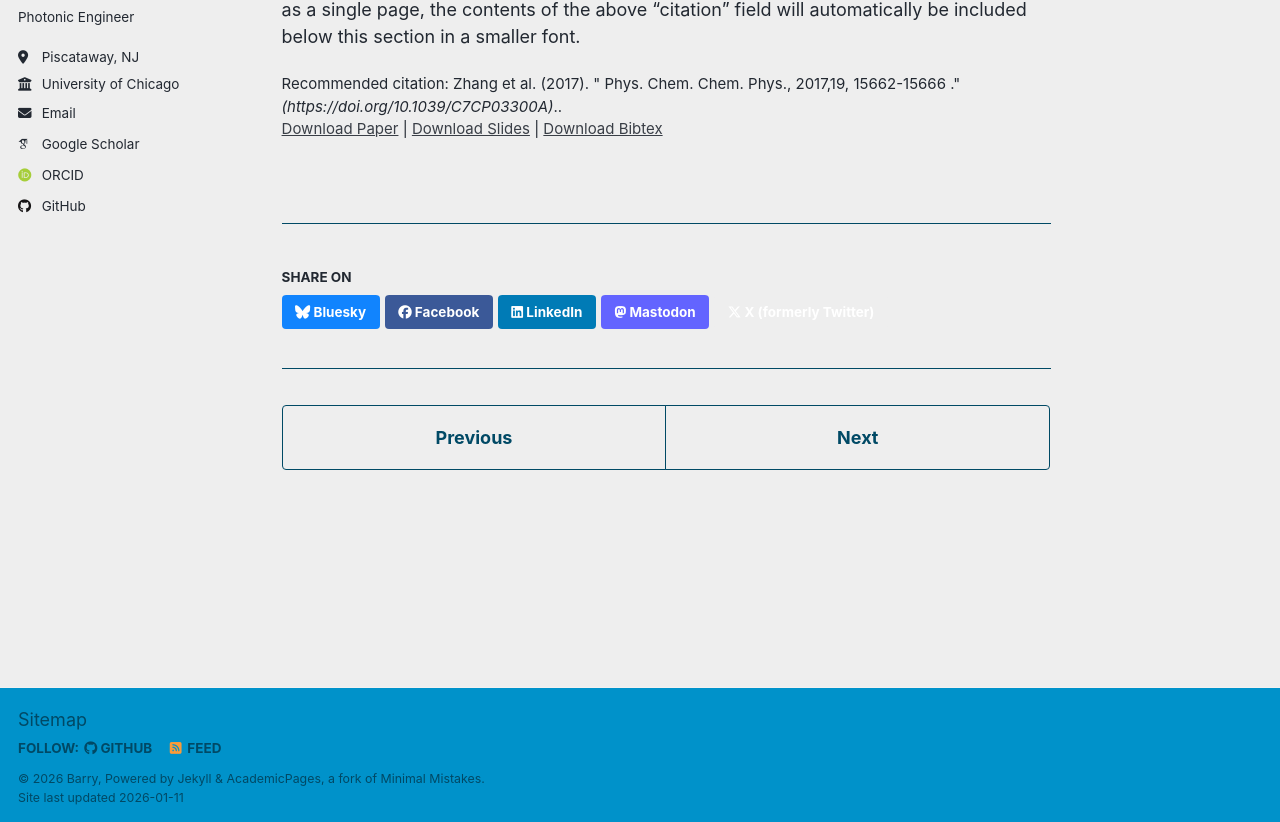
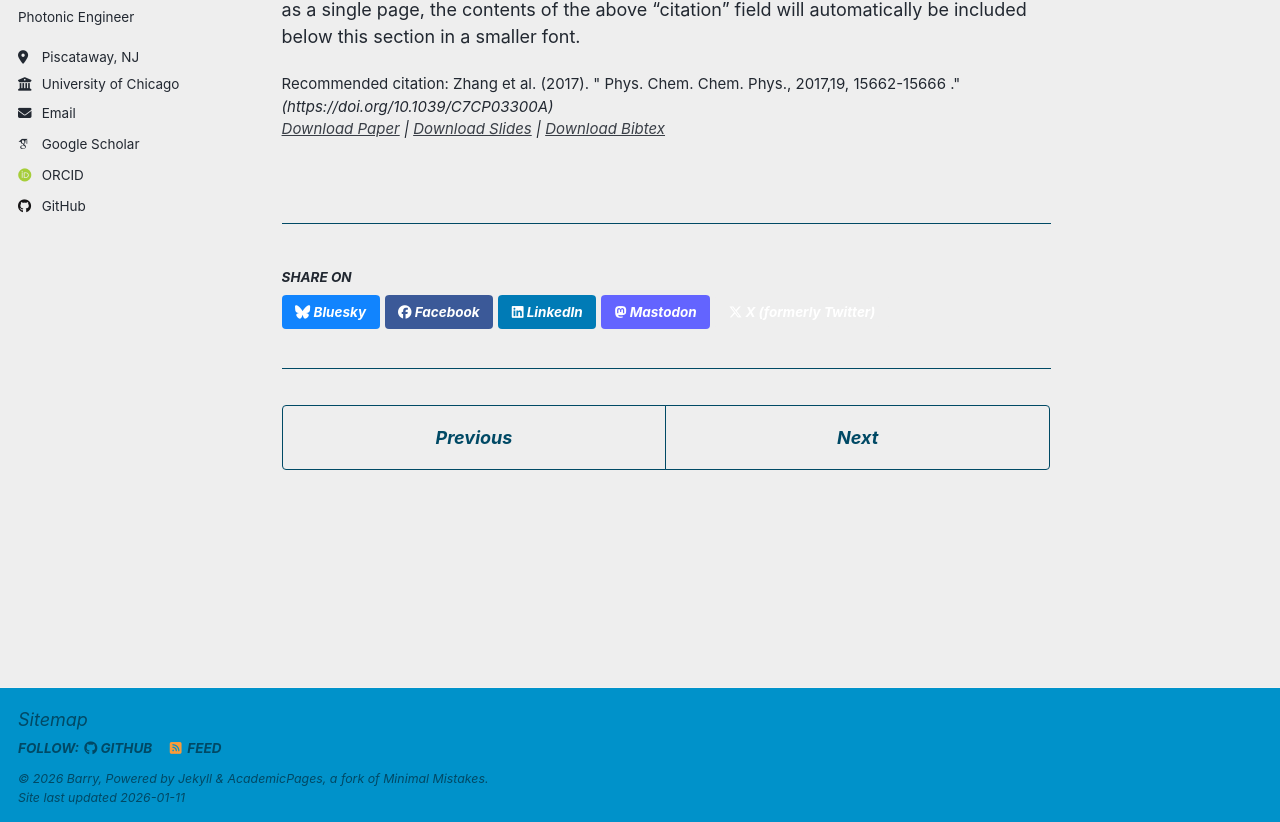
Before and after one commit to barryhzzhang/barryhzzhang.github.io, a Jekyll site: the page built from _publications/2009-10-01-paper-title-number-1.md, in a window 1280 px wide and 1134 px high. Shown: the part 309-1131 px from the top of the window. Built offline with Jekyll 4.4.1, drawn with Linux system fonts in a browser that asks for light colours; some web fonts are replaced; a script that is not in the unit is left out.

```diff
--- a/_publications/2009-10-01-paper-title-number-1.md
+++ b/_publications/2009-10-01-paper-title-number-1.md
@@ -9,6 +9,6 @@ venue: 'Physical Chemistry Chemical Physics'
 slidesurl: 'https://academicpages.github.io/files/slides1.pdf'
 paperurl: 'https://academicpages.github.io/files/paper1.pdf'
 bibtexurl: 'https://academicpages.github.io/files/bibtex1.bib'
-citation: 'Zhang et al. (2017). &quot; 	Phys. Chem. Chem. Phys., 2017,19, 15662-15666 .&quot;  <i>(https://doi.org/10.1039/C7CP03300A)</i>..'
+citation: 'Zhang et al. (2017). &quot; 	Phys. Chem. Chem. Phys., 2017,19, 15662-15666 .&quot;  <i>(https://doi.org/10.1039/C7CP03300A)'
 ---
 The contents above will be part of a list of publications, if the user clicks the link for the publication than the contents of section will be rendered as a full page, allowing you to provide more information about the paper for the reader. When publications are displayed as a single page, the contents of the above "citation" field will automatically be included below this section in a smaller font.
```
